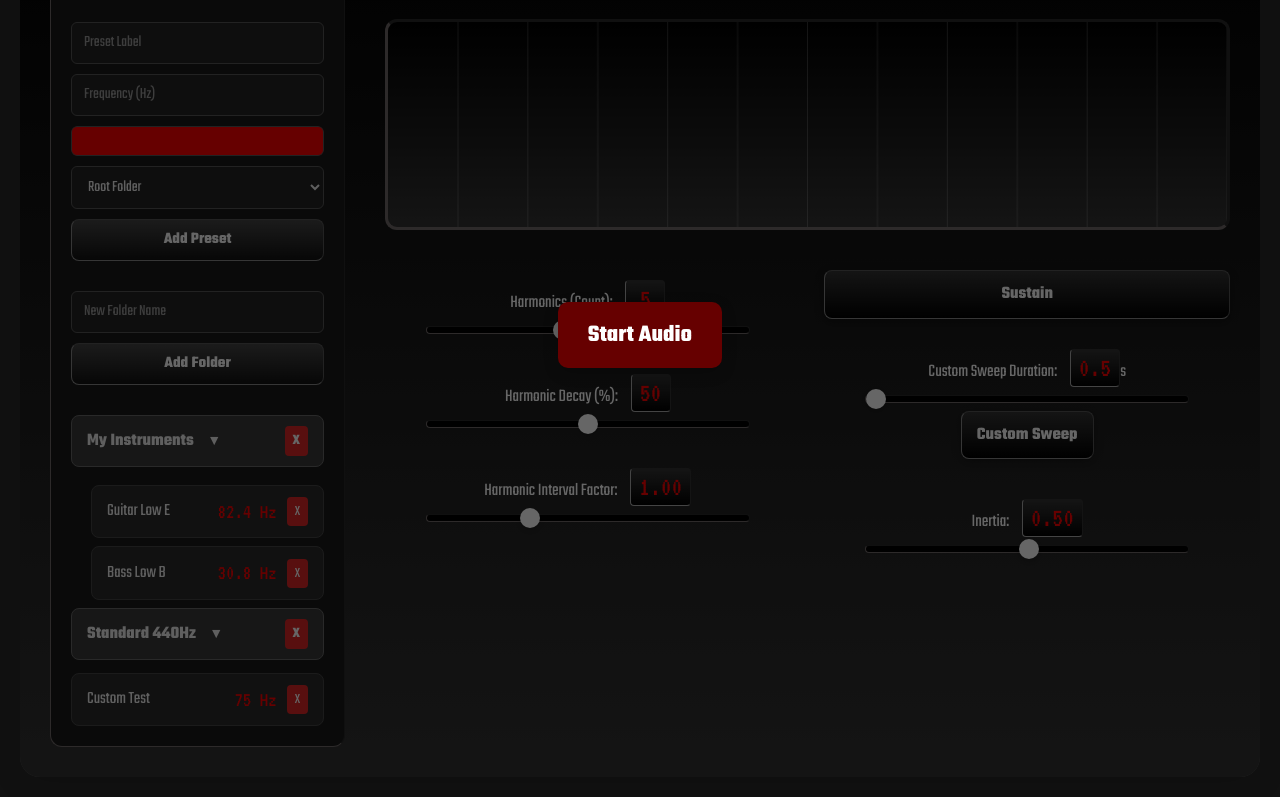
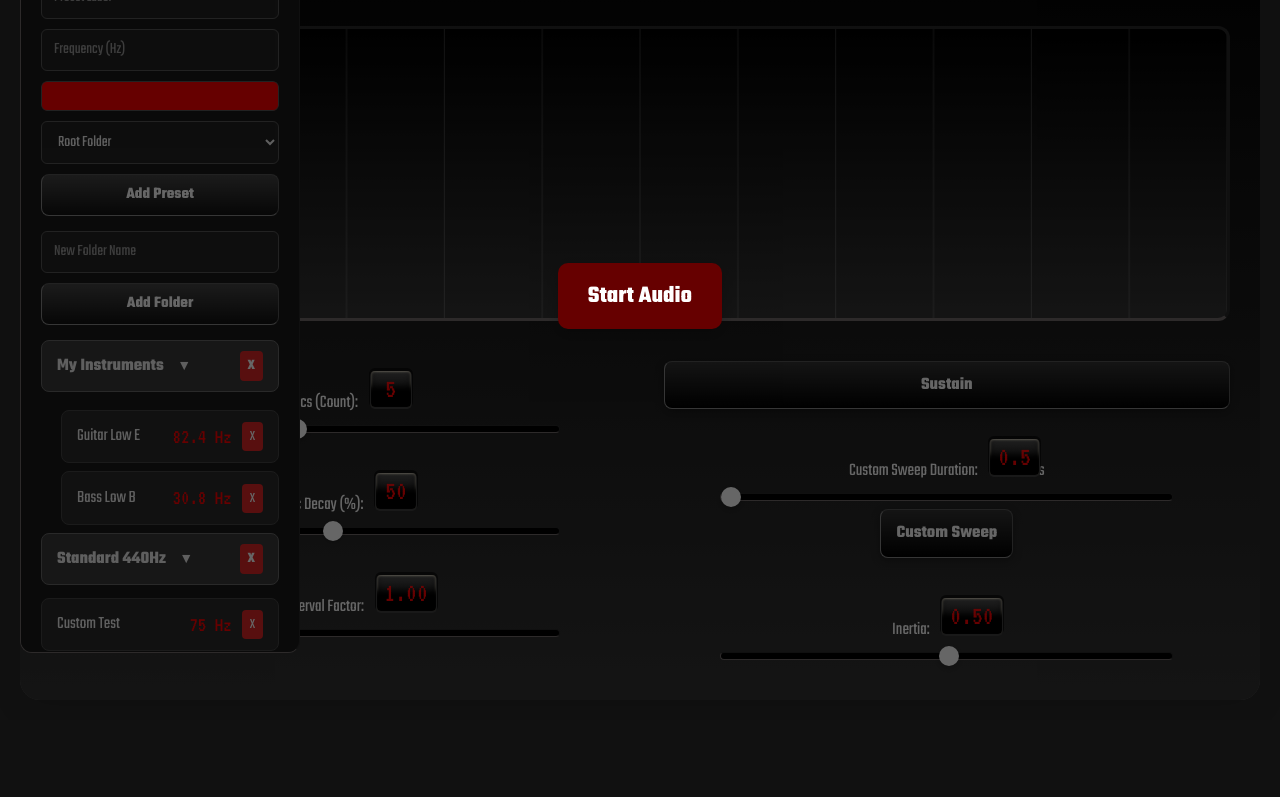
Before and after one commit to DimitriRem/LowFlow, a plain HTML site: page index.html in a window 1280 px wide. Shown: the part 127-924 px from the top of the page. After the commit the page ends 847 px from the top, so only its background shows below. Drawn offline with nearby package versions, Linux system fonts and the light colour scheme.

Commit message:
visual tweaks

```diff
--- a/index.html
+++ b/index.html
@@ -51,19 +51,7 @@
         @media (min-width: 1024px) { /* Three columns on large screens */
             .container {
                 flex-direction: row; /* Revert to row for pushing layout */
-                justify-content: flex-start; /* Align to start, let flex-grow handle space */
-                align-items: flex-start;
-            }
-            .presets-column {
-                position: static; /* No longer absolute, pushes content */
-                flex-basis: 25%; /* Allocate width for presets */
-                margin-right: 20px; /* Reintroduce margin to push main content */
-                height: auto; /* No longer full height of container */
-                z-index: auto; /* No longer floating on z-axis */
-            }
-            .presets-column.collapsed {
-                flex-basis: 50px; /* Collapsed width */
-                width: 50px; /* Ensure width is applied */
+                /* Removed justify-content and align-items as presets-column is fixed */
             }
             .main-app-content {
                 flex-grow: 1; /* Take remaining space */
@@ -74,30 +62,29 @@
         }
 
         .presets-column {
-            width: 100%; /* Full width on small screens */
-            display: flex;
-            flex-direction: column;
-            gap: 15px;
+            position: fixed; /* Changed from static to fixed */
+            top: 50%; /* Center vertically */
+            left: 20px; /* Position from left edge */
+            transform: translateY(-50%); /* Adjust for vertical centering */
+            width: 280px; /* Fixed width for the panel */
+            max-width: 90%; /* Responsive max width for smaller screens */
+            height: auto; /* Allow content to dictate height */
+            max-height: calc(100vh - 40px); /* Max height to fit viewport, with padding */
+            overflow-y: auto; /* Add scroll if content exceeds max height */
+            z-index: 60; /* Ensure it floats above main content, but below overlay */
             background-color: #1a1a1a;
             padding: 20px;
             border-radius: 12px;
             border: 1px solid;
             border-color: #292929 #292929 #716a6a #716a6a;
-            transition: width 0.3s ease-in-out, flex-basis 0.3s ease-in-out; /* Add transition for width and flex-basis */
-            flex-shrink: 0; /* Prevent shrinking below basis initially */
-            overflow: hidden; /* Hide content when collapsed */
+            transition: opacity 0.3s ease-in-out, visibility 0.3s ease-in-out; /* Transition opacity and visibility */
+            /* Removed flex-basis, margin-right, flex-shrink */
         }
 
         .presets-column.collapsed {
-            flex-basis: 50px; /* Collapsed width */
-            width: 50px; /* Ensure width is applied */
-            padding-left: 10px; /* Smaller padding when collapsed */
-            padding-right: 10px;
-        }
-
-        .presets-column.collapsed .preset-input-group,
-        .presets-column.collapsed .presets-list {
-            display: none; /* Hide content */
+            opacity: 0;
+            visibility: hidden;
+            /* Removed flex-basis, width, padding overrides here */
         }
 
         .presets-column h2 {
@@ -132,7 +119,7 @@
             transition: transform 0.2s ease;
         }
         .presets-column.collapsed #toggleIcon {
-            transform: rotate(-90deg); /* Rotate arrow when collapsed */
+            /* No transform needed here, icon itself changes */
         }
 
 
@@ -313,6 +300,10 @@
             background-color: #111111; /* Dark background for the header bar */
             padding: 10px;
             border-radius: 10px; /* Rounded corners for the header bar */
+        }
+
+        .header-and-info-row h1 {
+            cursor: pointer; /* Indicate it's clickable */
         }
 
         .frequency-volume-group {
@@ -467,19 +458,35 @@
 
         /* LCD Display Style */
         .lcd-display {
+            position: relative; /* Needed for pseudo-element highlight */
             background: linear-gradient(to bottom, #333333, #000000);
             color: #ff0000; /* Red digits for VT323 */
             font-family: 'VT323', monospace; /* VT323 font */
             font-size: 1.5em; /* Slightly larger font for VT323 */
             padding: 4px 8px;
             border-radius: 4px;
-            border: 1px solid;
-            border-color: #333 #333 #aaa #aaa;
+            /* Replaced solid border with box-shadow for embossed effect */
+            border: none; /* Remove default border */
+            box-shadow: inset 0px -20px 6px 0px rgb(0 0 0), 0px 1px 0px 1px #3f3f3f, 0px -1px 0px 2px #0000009c, inset 0px 0px 2px 1px rgb(255 244 214 / 78%);
             min-width: 40px; /* Ensure enough space for digits */
             text-align: center;
             display: inline-block; /* Allow it to sit next to label */
             margin-left: 10px; /* Space from label */
-        }
+            overflow: hidden; /* Hide overflow from highlight */
+        }
+
+        .lcd-display::before {
+            content: '';
+            position: absolute;
+            top: 0;
+            left: 0;
+            width: 100%;
+            height: 50%; /* Cover top half for highlight */
+            background: linear-gradient(to bottom, rgba(255, 255, 255, 0.15), transparent); /* Subtle white highlight */
+            border-radius: 4px; /* Match parent border-radius */
+            pointer-events: none; /* Allow clicks/touches to pass through */
+        }
+
 
         /* Two-column layout for controls */
         .controls-two-column-layout {
@@ -566,7 +573,7 @@
 
         <div class="main-app-content" id="mainAppContent">
             <div class="header-and-info-row">
-                <h1 class="text-3xl font-bold text-white">LowFlow</h1>
+                <h1 class="text-3xl font-bold text-white" id="mainTitle">LowFlow</h1>
                 <div class="frequency-volume-group">
                     <p>Frequency: <span id="frequencyDisplay" class="lcd-display">0</span> Hz</p>
                     <p>Volume: <span id="volumeDisplay" class="lcd-display">0</span></p>
@@ -678,6 +685,7 @@
         const presetsList = document.getElementById('presetsList');
         const presetsColumn = document.getElementById('presetsColumn'); // Get the presets column element
         const presetsToggle = document.getElementById('presetsToggle'); // Get the toggle header
+        const mainTitle = document.getElementById('mainTitle'); // Get the main title element
         const mainAppContent = document.getElementById('mainAppContent'); // Get main app content for tag positioning
 
         // Constants for mapping
@@ -1432,6 +1440,12 @@
         function togglePresetsColumn() {
             isPresetsColumnCollapsed = !isPresetsColumnCollapsed;
             presetsColumn.classList.toggle('collapsed', isPresetsColumnCollapsed);
+            const toggleIcon = document.getElementById('toggleIcon');
+            if (isPresetsColumnCollapsed) {
+                toggleIcon.innerHTML = '&#9658;'; // Right arrow
+            } else {
+                toggleIcon.innerHTML = '&#9660;'; // Down arrow
+            }
             localStorage.setItem('lowflowPresetsColumnCollapsed', isPresetsColumnCollapsed);
             // Re-trigger resize to ensure canvas and tag positioning is correct if layout changes
             window.dispatchEvent(new Event('resize'));
@@ -1571,6 +1585,8 @@
 
         // Add event listener for the presets column toggle
         presetsToggle.addEventListener('click', togglePresetsColumn);
+        // Add event listener for the main title to toggle presets column
+        mainTitle.addEventListener('click', togglePresetsColumn);
 
 
         // Initial display and canvas draw
@@ -1628,6 +1644,12 @@
         if (storedColumnState !== null) {
             isPresetsColumnCollapsed = JSON.parse(storedColumnState);
             presetsColumn.classList.toggle('collapsed', isPresetsColumnCollapsed);
+            const toggleIcon = document.getElementById('toggleIcon');
+            if (isPresetsColumnCollapsed) {
+                toggleIcon.innerHTML = '&#9658;'; // Right arrow
+            } else {
+                toggleIcon.innerHTML = '&#9660;'; // Down arrow
+            }
         }
     </script>
 </body>
```
